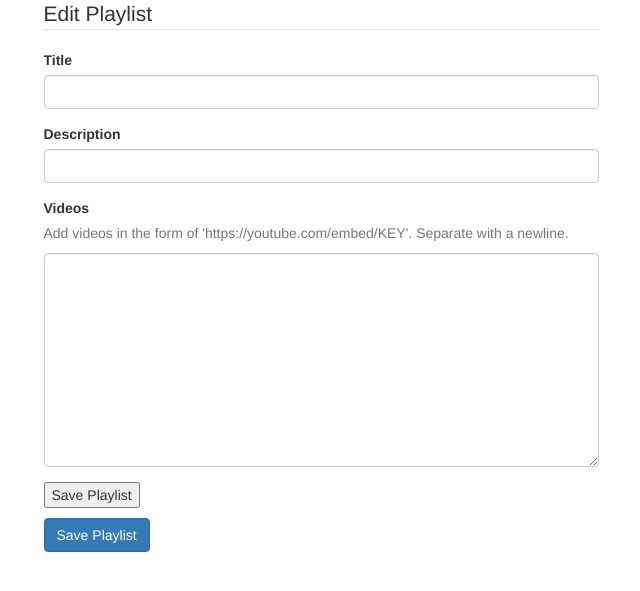
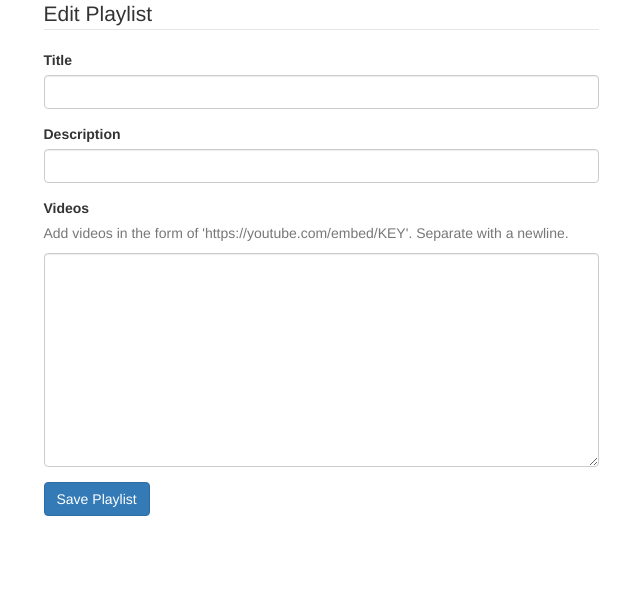
Before and after one commit to Gaoyagi/Playlister, a Flask app: page /playlists/new in a window 1280 px wide. Shown: the part 73-664 px from the top of the page, without its empty margins (319-959 px from the left). Run offline with Flask 2, Linux system fonts and the light colour scheme; some libraries are stand-ins or nearby versions.

Commit message:
changed some readbility

```diff
--- a/app.py
+++ b/app.py
@@ -15,27 +15,13 @@ db = client.get_default_database()
 playlists = db.playlists
 comments = db.comments
 
-# @app.route('/')
-# def index():
-#     """Return homepage."""
-#     return render_template('home.html', msg='Flask is Cool!!')
-
-#OUR MOCK ARRAY OF PROJECTS
-# playlists = [
-#     { 'title': 'Cat Videos', 'description': 'Cats acting weird' },
-#     { 'title': '80\'s Music', 'description': 'Don\'t stop believing!' }
-# ]
-
+#homepage
 @app.route('/')
 def playlists_index():
     """Show all playlists."""
     return render_template('playlists_index.html', playlists=playlists.find())
 
-@app.route('/playlists/new')
-def playlists_new():
-    """Create a new playlist."""
-    return render_template('playlists_new.html', playlist={}, title='New Playlist')
-
+#show existing play lists
 @app.route('/playlists/<playlist_id>')
 def playlists_show(playlist_id):
     """Show a single playlist."""
@@ -43,6 +29,13 @@ def playlists_show(playlist_id):
     playlist_comments = comments.find({'playlist_id': ObjectId(playlist_id)})
     return render_template('playlists_show.html', playlist=playlist, comments=playlist_comments)
 
+#show form for creating a new play list
+@app.route('/playlists/new')
+def playlists_new():
+    """Create a new playlist."""
+    return render_template('playlists_new.html', playlist={}, title='New Playlist')
+
+#adding the new playlist to the database
 @app.route('/playlists', methods=['POST'])
 def playlists_submit():
     """Submit a new playlist."""
@@ -54,6 +47,14 @@ def playlists_submit():
     playlist_id = playlists.insert_one(playlist).inserted_id
     return redirect(url_for('playlists_show', playlist_id=playlist_id))
 
+#shows page for editing a playlist
+@app.route('/playlists/<playlist_id>/edit')
+def playlists_edit(playlist_id):
+    """Show the edit form for a playlist."""
+    playlist = playlists.find_one({'_id': ObjectId(playlist_id)})
+    return render_template('playlists_edit.html', playlist=playlist, title='Edit Playlist')
+
+#the actual editing and updating of the playlist document
 @app.route('/playlists/<playlist_id>', methods=['POST'])
 def playlists_update(playlist_id):
     """Submit an edited playlist."""
@@ -67,18 +68,14 @@ def playlists_update(playlist_id):
         {'$set': updated_playlist})
     return redirect(url_for('playlists_show', playlist_id=playlist_id))
 
-@app.route('/playlists/<playlist_id>/edit')
-def playlists_edit(playlist_id):
-    """Show the edit form for a playlist."""
-    playlist = playlists.find_one({'_id': ObjectId(playlist_id)})
-    return render_template('playlists_edit.html', playlist=playlist, title='Edit Playlist')
-
+#deletes a play list
 @app.route('/playlists/<playlist_id>/delete', methods=['POST'])
 def playlists_delete(playlist_id):
     """Delete one playlist."""
     playlists.delete_one({'_id': ObjectId(playlist_id)})
     return redirect(url_for('playlists_index'))
 
+#add a comment to a playlist
 @app.route('/playlists/comments', methods=['POST'])
 def comments_new():
     """Submit a new comment."""
@@ -91,6 +88,7 @@ def comments_new():
     comment_id = comments.insert_one(comment).inserted_id
     return redirect(url_for('playlists_show', playlist_id=request.form.get('playlist_id')))
 
+#delete a comment from a playlist
 @app.route('/playlists/comments/<comment_id>', methods=['POST'])
 def comments_delete(comment_id):
     """Action to delete a comment."""
--- a/templates/partials/playlists_form.html
+++ b/templates/partials/playlists_form.html
@@ -21,8 +21,3 @@
         <textarea class='form-control' id='playlist-videos' name='videos' rows='10' />{{ "\n".join(playlist.videos) }}</textarea>
     </div>
 </fieldset>
-
-<!-- BUTTON -->
-<p>
-    <button type='submit'>Save Playlist</button>
-</p>
```
